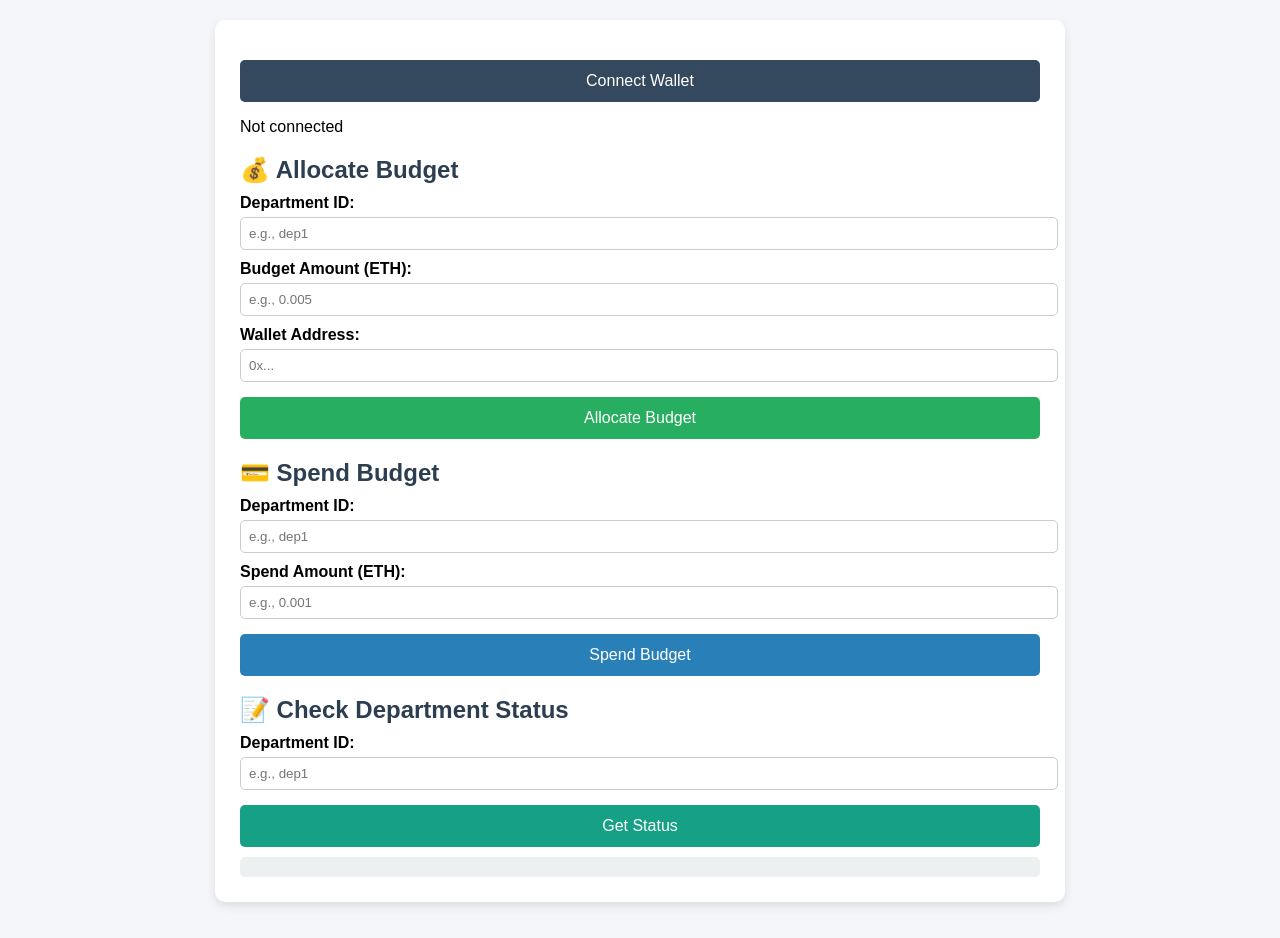
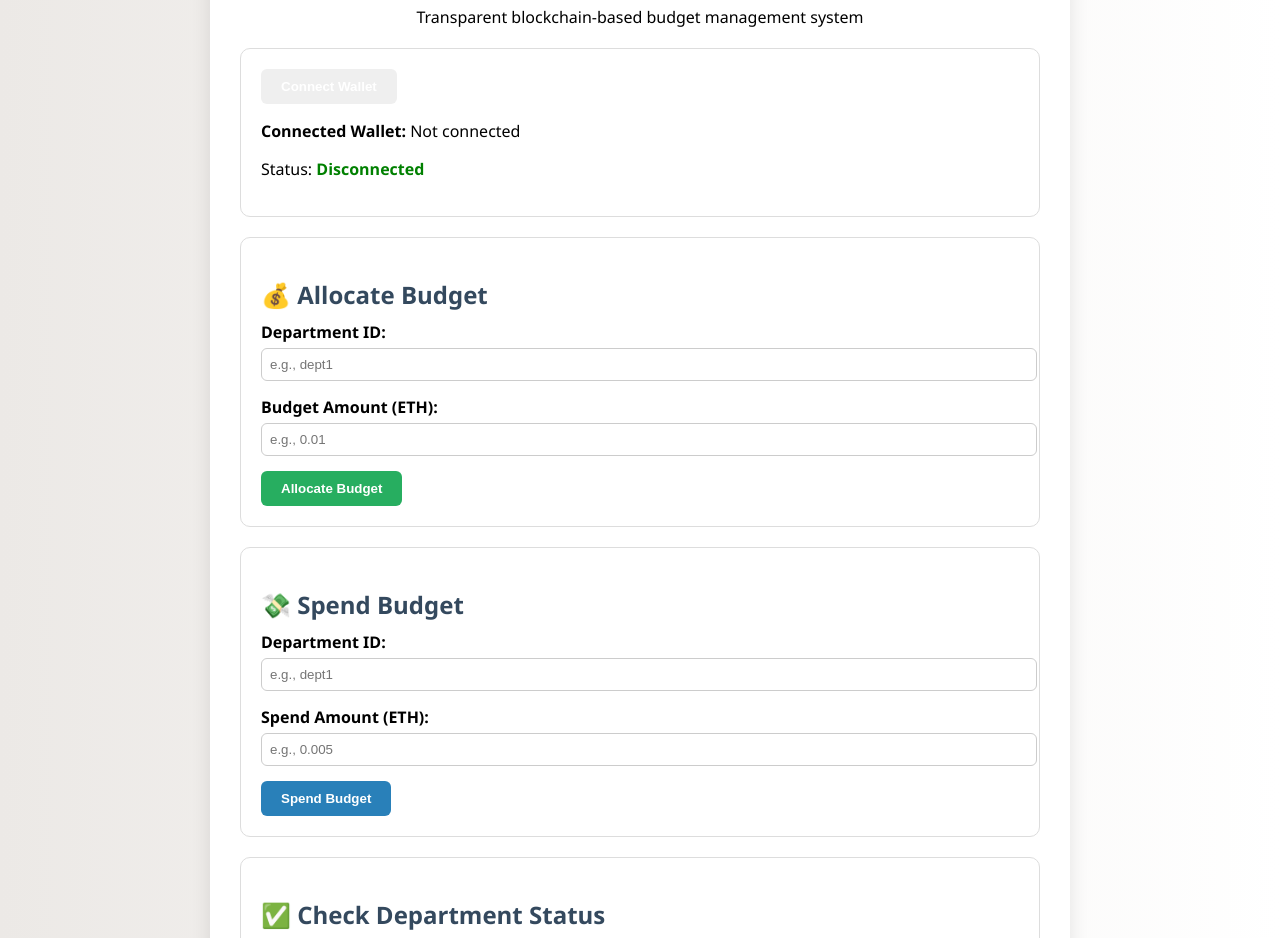
Before and after one commit to raj709-art/final, a plain HTML site: page index.html in a window 1280 px wide. Shown: the part 138-1076 px from the top of the page. Drawn offline with Linux system fonts and the light colour scheme.

Commit message:
index.html

```diff
--- a/index.html
+++ b/index.html
@@ -4,119 +4,121 @@
   <meta charset="UTF-8" />
   <meta name="viewport" content="width=device-width, initial-scale=1.0"/>
   <title>Government Budget Tracker</title>
-  <script src="https://cdn.jsdelivr.net/npm/web3@1.8.2/dist/web3.min.js"></script>
+  <script src="https://cdn.jsdelivr.net/npm/web3@latest/dist/web3.min.js"></script>
   <style>
     body {
-      font-family: Arial, sans-serif;
-      background: #f4f6fa;
-      margin: 0;
-      padding: 0;
+      font-family: 'Segoe UI', sans-serif;
+      background: linear-gradient(to right, #ece9e6, #ffffff);
+      padding: 20px;
     }
-    header {
-      background: #2c3e50;
-      color: white;
-      padding: 20px;
-      text-align: center;
-    }
-    header h1 {
-      margin: 0;
-    }
+
     .container {
       max-width: 800px;
-      margin: 30px auto;
+      margin: auto;
       background: #fff;
-      padding: 25px;
+      padding: 30px;
+      border-radius: 15px;
+      box-shadow: 0 4px 20px rgba(0,0,0,0.1);
+    }
+
+    h1 {
+      text-align: center;
+      color: #2c3e50;
+    }
+
+    .section {
+      margin: 20px 0;
+      padding: 20px;
+      border: 1px solid #ddd;
       border-radius: 10px;
-      box-shadow: 0 4px 10px rgba(0,0,0,0.1);
     }
-    h2 {
-      color: #2c3e50;
+
+    .section h2 {
       margin-bottom: 10px;
+      color: #34495e;
     }
+
     label {
       font-weight: bold;
-      display: block;
-      margin-top: 10px;
     }
+
     input {
       width: 100%;
       padding: 8px;
       margin-top: 5px;
-      border-radius: 5px;
+      margin-bottom: 15px;
+      border-radius: 6px;
       border: 1px solid #ccc;
     }
+
     button {
-      width: 100%;
-      padding: 12px;
-      margin-top: 15px;
+      padding: 10px 20px;
       border: none;
-      border-radius: 5px;
-      font-size: 16px;
+      border-radius: 6px;
+      font-weight: bold;
+      color: white;
       cursor: pointer;
     }
-    .connect-btn {
-      background-color: #34495e;
-      color: white;
-    }
-    .allocate-btn {
-      background-color: #27ae60;
-      color: white;
-    }
-    .spend-btn {
-      background-color: #2980b9;
-      color: white;
-    }
-    .status-btn {
-      background-color: #16a085;
-      color: white;
-    }
-    .status {
-      margin-top: 10px;
-      background: #ecf0f1;
-      padding: 10px;
-      border-radius: 5px;
+
+    .btn-green { background-color: #27ae60; }
+    .btn-blue { background-color: #2980b9; }
+    .btn-cyan { background-color: #16a085; }
+    .btn-grey { background-color: #7f8c8d; }
+
+    .connected {
+      color: green;
+      font-weight: bold;
     }
   </style>
 </head>
 <body>
+  <div class="container">
+    <h1>🏛️ Government Budget Tracker</h1>
+    <p style="text-align:center;">Transparent blockchain-based budget management system</p>
 
-<header>
-  <h1>🏛️ Government Budget Tracker</h1>
-  <p>Transparent blockchain-based budget management system</p>
-</header>
+    <!-- Wallet Connection -->
+    <div class="section">
+      <button onclick="connectWallet()">Connect Wallet</button>
+      <p><strong>Connected Wallet:</strong> <span id="walletAddress">Not connected</span></p>
+      <p>Status: <span id="walletStatus" class="connected">Disconnected</span></p>
+    </div>
 
-<div class="container">
-  <button class="connect-btn" onclick="connectWallet()">Connect Wallet</button>
-  <p id="walletAddress">Not connected</p>
-
+    <!-- Allocate Budget -->
+    <div class="section">
       <h2>💰 Allocate Budget</h2>
       <label>Department ID:</label>
-  <input id="allocDeptId" placeholder="e.g., dep1"/>
+      <input type="text" id="allocateDeptId" placeholder="e.g., dept1" />
       <label>Budget Amount (ETH):</label>
-  <input id="allocAmount" placeholder="e.g., 0.005"/>
-  <label>Wallet Address:</label>
-  <input id="allocWallet" placeholder="0x..." />
-  <button class="allocate-btn" onclick="allocateBudget()">Allocate Budget</button>
+      <input type="number" id="allocateAmount" placeholder="e.g., 0.01" />
+      <button class="btn-green" onclick="allocateBudget()">Allocate Budget</button>
+    </div>
 
-  <h2>💳 Spend Budget</h2>
+    <!-- Spend Budget -->
+    <div class="section">
+      <h2>💸 Spend Budget</h2>
       <label>Department ID:</label>
-  <input id="spendDeptId" placeholder="e.g., dep1"/>
+      <input type="text" id="spendDeptId" placeholder="e.g., dept1" />
       <label>Spend Amount (ETH):</label>
-  <input id="spendAmount" placeholder="e.g., 0.001"/>
-  <button class="spend-btn" onclick="spendBudget()">Spend Budget</button>
+      <input type="number" id="spendAmount" placeholder="e.g., 0.005" />
+      <button class="btn-blue" onclick="spendFunds()">Spend Budget</button>
+    </div>
 
-  <h2>📝 Check Department Status</h2>
+    <!-- Check Status -->
+    <div class="section">
+      <h2>✅ Check Department Status</h2>
       <label>Department ID:</label>
-  <input id="statusDeptId" placeholder="e.g., dep1"/>
-  <button class="status-btn" onclick="getStatus()">Get Status</button>
-  <div class="status" id="deptStatus"></div>
+      <input type="text" id="statusDeptId" placeholder="e.g., dept1" />
+      <button class="btn-cyan" onclick="checkStatus()">Get Status</button>
+      <p><strong>Remaining Budget:</strong> <span id="remainingBudget">-</span> ETH</p>
+    </div>
   </div>
 
   <script>
     let web3;
     let contract;
-  const contractAddress = "0x882e81b3278BAfcF446DfA24a3A8577b07fB7dE9"; // Replace with your Remix deployed address
-  const abi =[
+
+    const contractAddress = "0x882e81b3278BAfcF446DfA24a3A8577b07fB7dE9"; // Replace this
+    const contractABI =[
 	{
 		"inputs": [
 			{
@@ -283,51 +285,40 @@
 		"type": "function"
 	}
 ];
-
     async function connectWallet() {
       if (window.ethereum) {
         web3 = new Web3(window.ethereum);
-      await window.ethereum.request({ method: "eth_requestAccounts" });
+        await window.ethereum.request({ method: 'eth_requestAccounts' });
         const accounts = await web3.eth.getAccounts();
-      document.getElementById("walletAddress").innerText = "Connected: " + accounts[0];
-      contract = new web3.eth.Contract(abi, contractAddress);
+        document.getElementById('walletAddress').innerText = accounts[0];
+        document.getElementById('walletStatus').innerText = "Connected";
+        contract = new web3.eth.Contract(contractABI, contractAddress);
       } else {
-      alert("MetaMask not found. Please install it.");
+        alert("Please install MetaMask.");
       }
     }
 
     async function allocateBudget() {
-    const deptId = document.getElementById("allocDeptId").value;
-    const amount = document.getElementById("allocAmount").value;
-    const wallet = document.getElementById("allocWallet").value;
+      const deptId = document.getElementById('allocateDeptId').value;
+      const amount = web3.utils.toWei(document.getElementById('allocateAmount').value, 'ether');
       const accounts = await web3.eth.getAccounts();
-
-    await contract.methods.allocateBudget(deptId, wallet).send({
-      from: accounts[0],
-      value: web3.utils.toWei(amount, "ether")
-    });
-
-    alert("Budget allocated successfully.");
+      await contract.methods.allocateBudget(deptId, amount).send({ from: accounts[0] });
+      alert('Budget Allocated!');
     }
 
-  async function spendBudget() {
-    const deptId = document.getElementById("spendDeptId").value;
-    const amount = document.getElementById("spendAmount").value;
+    async function spendFunds() {
+      const deptId = document.getElementById('spendDeptId').value;
+      const amount = web3.utils.toWei(document.getElementById('spendAmount').value, 'ether');
       const accounts = await web3.eth.getAccounts();
-
-    await contract.methods.spendBudget(deptId, web3.utils.toWei(amount, "ether")).send({
-      from: accounts[0]
-    });
-
-    alert("Budget spent successfully.");
+      await contract.methods.spendFunds(deptId, amount).send({ from: accounts[0] });
+      alert('Funds Spent!');
     }
 
-  async function getStatus() {
-    const deptId = document.getElementById("statusDeptId").value;
-    const status = await contract.methods.getSpentAmount(deptId).call();
-    document.getElementById("deptStatus").innerText = `Spent: ${web3.utils.fromWei(status, "ether")} ETH`;
+    async function checkStatus() {
+      const deptId = document.getElementById('statusDeptId').value;
+      const remaining = await contract.methods.auditBudget(deptId).call();
+      document.getElementById('remainingBudget').innerText = web3.utils.fromWei(remaining, 'ether');
     }
   </script>
-
 </body>
 </html>
```
Lines whose indentation alone changed are shown as unchanged.
